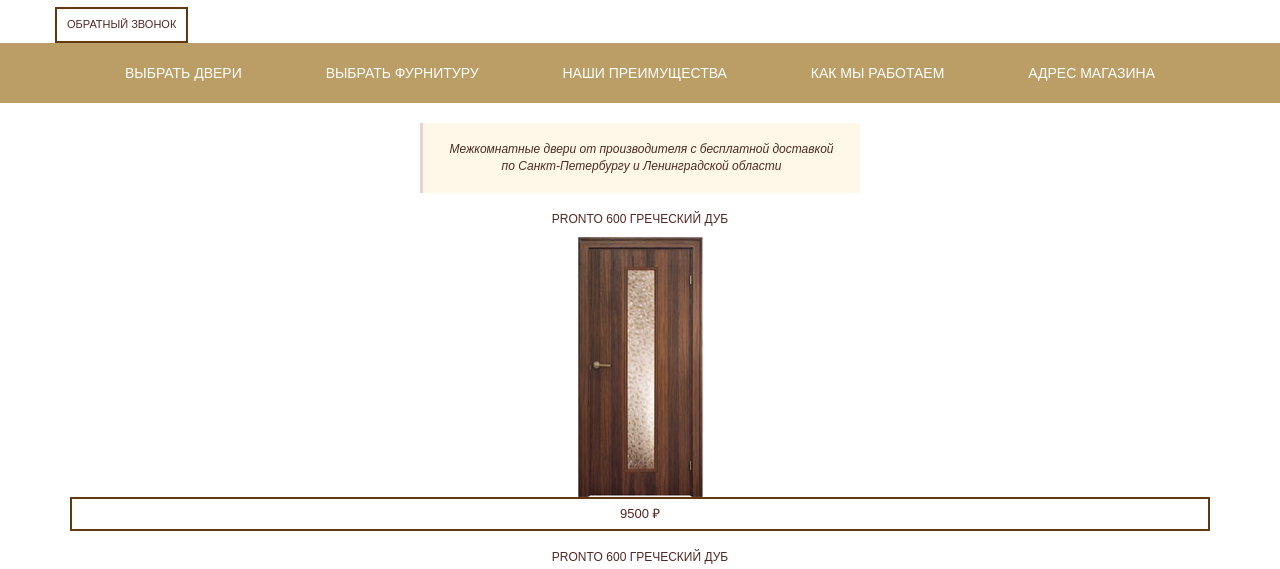
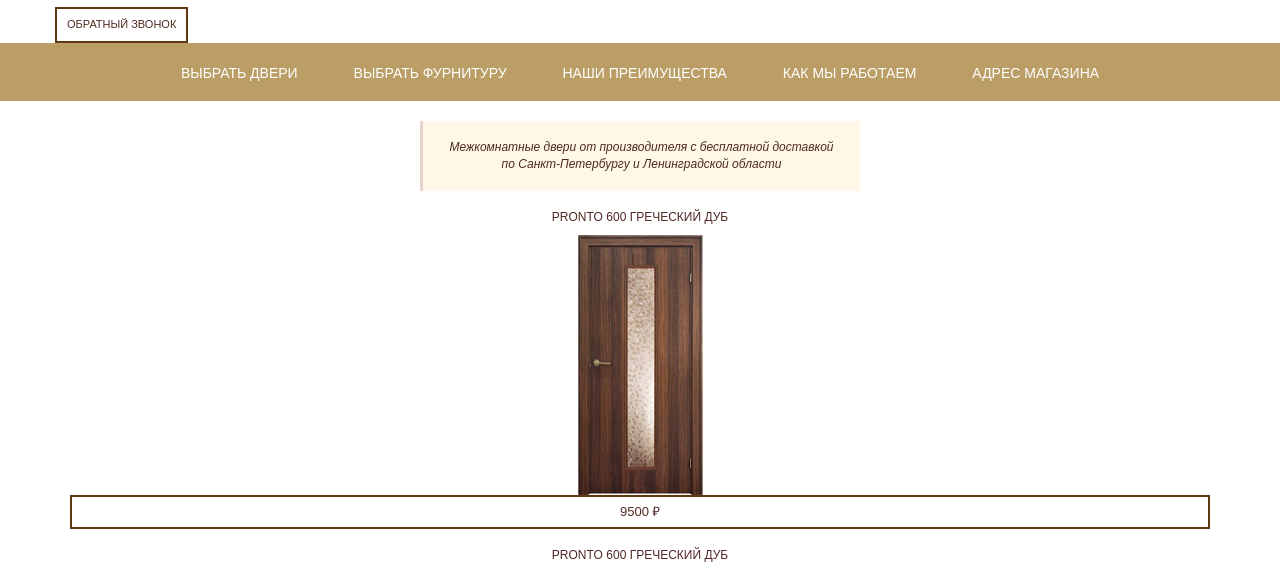
Before and after one commit to Jakovich/Mario-Rioli, a website: page index.html in a window 1280 px wide. Shown: the part 220-789 px from the top of the page. Drawn offline with nearby package versions, Linux system fonts and the light colour scheme.

Commit message:
menu flex added

```diff
--- a/css/style.css
+++ b/css/style.css
@@ -51,31 +51,12 @@
 }
 
 ul.nav {
-  text-align: justify;
+  text-align: center;
+  display: flex;
+  justify-content: space-between;
+  align-items: center;
   position: relative;
   margin-top: 20px;
-}
-
- /*Псевдоэлементы для распределения пунктов меню по ширине*/
-ul.nav:before {
-  content: '';
-  display: block;
-  width: 100%;
-  height: 0;
-}
-
-ul.nav:after {
-  width: 100%;
-  height: 0;
-  visibility: hidden;
-  overflow: hidden;
-  content: '';
-  display: inline-block;
-}
-
-.nav > li {
-  display: inline-block;
-
 }
 
 .nav > li > a {
@@ -157,6 +138,10 @@
     max-width: 480px;
   }
 
+  ul.nav {
+    display: block;
+  }
+
   .nav li {
     display: block;
     text-align:center;
@@ -165,10 +150,14 @@
   }
 }
 
-@media screen and (max-width: 992px) and (min-width:767px) {
+@media screen and (max-width: 992px) and (min-width: 767px) {
   .main-menu {
     padding: 0;
   }
+  ul.nav {
+    margin-bottom: 20px;
+  }
+
 
 
 }
```
